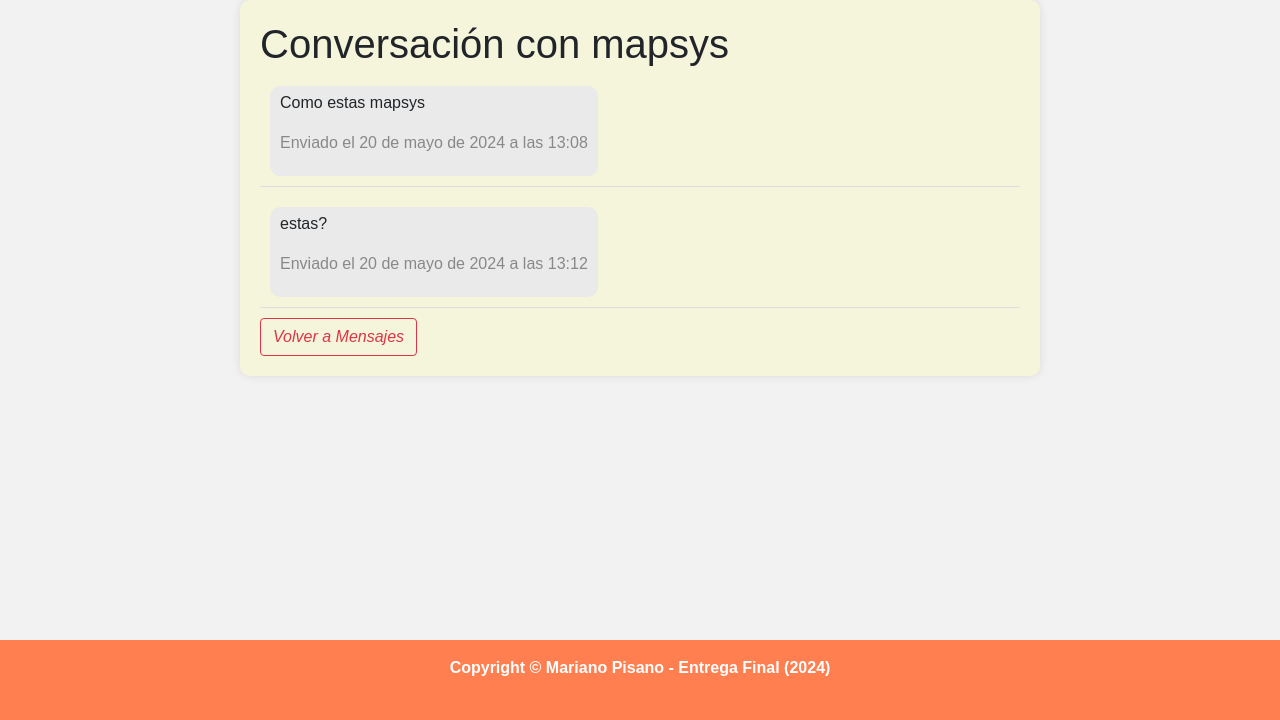
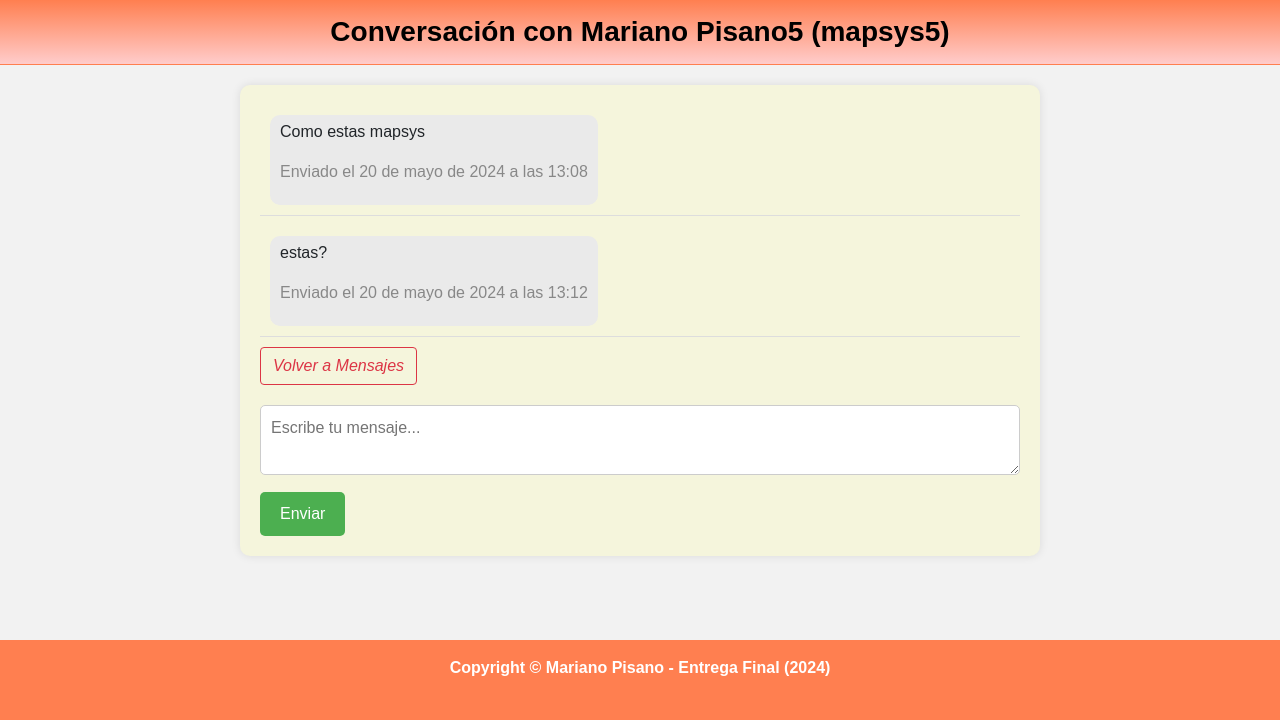
Before and after one commit to mapsys/Entrega_Final_Mariano_Pisano, a Django app: page /mensajes/ver_intercambio/3/ in a window 1280 px wide. Shown: the part 80-800 px from the top of the page. Run offline with Django 5.2, Linux system fonts and the light colour scheme; a user stored in the database is signed in; data comes from the database, SQL or seed files in the repository; both versions use the stored data as it was after the commit; some libraries are stand-ins or nearby versions.

Commit message:
Se agrego iniciar conversacion

```diff
--- a/core/templates/core/base.html
+++ b/core/templates/core/base.html
@@ -116,6 +116,8 @@
     </nav>
     <!-- Header -->
     {% block bloque_header %}
+    {% block bloque_sub_header %}
+    {% endblock bloque_sub_header %}
     {% endblock bloque_header %}
     <!-- Page Content -->
     {% block bloque_contenido %}
--- a/mensajes/templates/mensajes/detalle_conversacion.html
+++ b/mensajes/templates/mensajes/detalle_conversacion.html
@@ -1,7 +1,9 @@
 {% extends 'core/base.html' %}
+
 {% block bloque_titulo %}
     Listado de mensajes
 {% endblock bloque_titulo %}
+
 {% block bloque_estilos %}
 <style>
     /* Estilos CSS */
@@ -42,11 +44,67 @@
     .mensaje .fecha_hora {
         color: #888;
     }
+    .nuevo-mensaje {
+        display: flex;
+        flex-direction: column;
+        margin-top: 20px;
+    }
+    .nuevo-mensaje textarea {
+        width: 100%;
+        padding: 10px;
+        border-radius: 5px;
+        border: 1px solid #ccc;
+        margin-bottom: 10px;
+    }
+    .nuevo-mensaje button {
+        align-self: flex-end;
+        padding: 10px 20px;
+        background-color: #4CAF50;
+        color: white;
+        border: none;
+        border-radius: 5px;
+        cursor: pointer;
+    }
+    .nuevo-mensaje button:hover {
+        background-color: #45a049;
+    }
+    /* Estilos para el sub-header */
+    .post-subtitle {
+        background: linear-gradient(to bottom, coral, #ffcccb); /* Degradado de color */
+        color: black;
+        font-weight: bold;
+        text-align: center;
+        padding: 15px 0;
+        margin-top: 0;
+        margin-bottom: 20px;
+        border-bottom: 1px solid coral; /* Línea sutil con la navbar */
+        border-top: none; /* Sin borde redondeado en la parte superior */
+    }
 </style>
 {% endblock bloque_estilos %}
+
+{% block bloque_sub_header %}
+    {% if request.user == intercambio.user_1 %}
+        <h3 class="post-subtitle">
+            {% if intercambio.user_2.get_full_name %}
+                Conversación con {{ intercambio.user_2.get_full_name }} ({{ intercambio.user_2.username }})
+            {% else %}
+                Conversación con {{ intercambio.user_2.username }}
+            {% endif %}
+        </h3>
+    {% else %}
+        <h3 class="post-subtitle">
+            {% if intercambio.user_1.get_full_name %}
+                Conversación con {{ intercambio.user_1.get_full_name }} ({{ intercambio.user_1.username }})
+            {% else %}
+                Conversación con {{ intercambio.user_1.username }}
+            {% endif %}
+        </h3>
+    {% endif %}
+{% endblock bloque_sub_header %}
+
 {% block bloque_contenido %}
 <div class="detalle-conversacion">
-    <h1>Conversación con {{ intercambio.user_2.username }}</h1>
     {% for mensaje in mensajes %}
     <div class="mensaje {% if mensaje.de_user == request.user %}enviado{% else %}recibido{% endif %}">
         <div class="contenido">
@@ -56,6 +114,13 @@
     </div>
     {% endfor %}
     <a href="{% url 'mensajes:home' %}" class="btn btn-outline-danger fst-italic">Volver a Mensajes</a>
+
+    <div class="nuevo-mensaje">
+        <form method="post" action="{% url 'mensajes:nuevo_mensaje' intercambio.id %}">
+            {% csrf_token %}
+            <textarea name="mensaje" placeholder="Escribe tu mensaje..." required></textarea>
+            <button type="submit">Enviar</button>
+        </form>
+    </div>
 </div>
-
 {% endblock bloque_contenido %}
--- a/mensajes/urls.py
+++ b/mensajes/urls.py
@@ -8,4 +8,6 @@ app_name = "mensajes"
 urlpatterns = [
     path("", views.mensajes_list, name="home"),
     path("ver_intercambio/<int:intercambio_id>/", views.detalle_conversacion, name="detalle_conversacion"),
+    path("nuevo_mensaje/<int:intercambio_id>/", views.nuevo_mensaje, name="nuevo_mensaje"),
+    path('iniciar-conversacion/', views.iniciar_conversacion, name='iniciar_conversacion'),
 ]
--- a/mensajes/views.py
+++ b/mensajes/views.py
@@ -1,6 +1,11 @@
-from django.shortcuts import get_object_or_404, render
+from django.shortcuts import get_object_or_404, redirect, render
+from django.contrib.auth.decorators import login_required
 from .models import Intercambio, Mensaje
+from django.contrib.auth.models import User
+from .forms import NuevoIntercambioForm
+from django.db import models
 
+@login_required
 def mensajes_list(request):
     # Obtener los intercambios donde user_1 es el usuario actual
     intercambios = Intercambio.objects.filter(user_1=request.user).union(
@@ -9,7 +14,47 @@ def mensajes_list(request):
 
     return render(request, 'mensajes/mensajes_list.html', {'intercambios': intercambios})
 
+@login_required
 def detalle_conversacion(request, intercambio_id):
     intercambio = get_object_or_404(Intercambio, id=intercambio_id)
     mensajes = Mensaje.objects.filter(chat=intercambio).order_by('fecha_hora_enviado')
     return render(request, 'mensajes/detalle_conversacion.html', {'intercambio': intercambio, 'mensajes': mensajes})
+
+
+def nuevo_mensaje(request, intercambio_id):
+    if request.method == 'POST':
+        mensaje_texto = request.POST.get('mensaje')
+        intercambio = get_object_or_404(Intercambio, id=intercambio_id)
+        Mensaje.objects.create(
+            chat=intercambio,
+            de_user=request.user,
+            mensaje=mensaje_texto
+        )
+        return redirect('mensajes:detalle_conversacion', intercambio_id=intercambio_id)
+
+@login_required
+def iniciar_conversacion(request):
+    if request.method == 'POST':
+        form = NuevoIntercambioForm(request.POST, user=request.user)
+        if form.is_valid():
+            user_id = form.cleaned_data['user_id'].id
+            if user_id != request.user.id:
+                # Verificar si ya existe un intercambio con el usuario seleccionado
+                intercambio = Intercambio.objects.filter(
+                    (models.Q(user_1=request.user) & models.Q(user_2_id=user_id)) |
+                    (models.Q(user_1_id=user_id) & models.Q(user_2=request.user))
+                ).first()
+
+                if not intercambio:
+                    # Crear un nuevo intercambio si no existe
+                    user_destino = get_object_or_404(User, id=user_id)
+                    intercambio = Intercambio.objects.create(
+                        user_1=request.user,
+                        user_2=user_destino
+                    )
+
+                return redirect('mensajes:detalle_conversacion', intercambio_id=intercambio.id)
+    else:
+        form = NuevoIntercambioForm(user=request.user)
+
+    return render(request, 'mensajes/iniciar_conversacion.html', {'form': form})
--- a/posteos/urls.py
+++ b/posteos/urls.py
@@ -7,7 +7,7 @@ app_name = "posteos"
 
 urlpatterns = [
     path("", views.posteo_list, name="home"),
-    path("posteo/detail/<int:pk>", views.PosteoDetail.as_view(), name="posteo_detail"),
-    path("posteo/create", views.NuevoPostView.as_view(), name="posteo_create"),
-    path("posteo/buscar", views.buscar_posts, name="posteo_buscar"),
+    path("posteos/detail/<int:pk>", views.PosteoDetail.as_view(), name="posteo_detail"),
+    path("posteos/create", views.NuevoPostView.as_view(), name="posteo_create"),
+    path("posteos/buscar", views.buscar_posts, name="posteo_buscar"),
 ]
```
Also changed, not shown: mensajes/forms.py (added, +16 -0 lines), mensajes/templates/mensajes/iniciar_conversacion.html (added, +24 -0 lines), mensajes/templates/mensajes/mensajes_list.html (+36 -0 lines), db.sqlite3.
